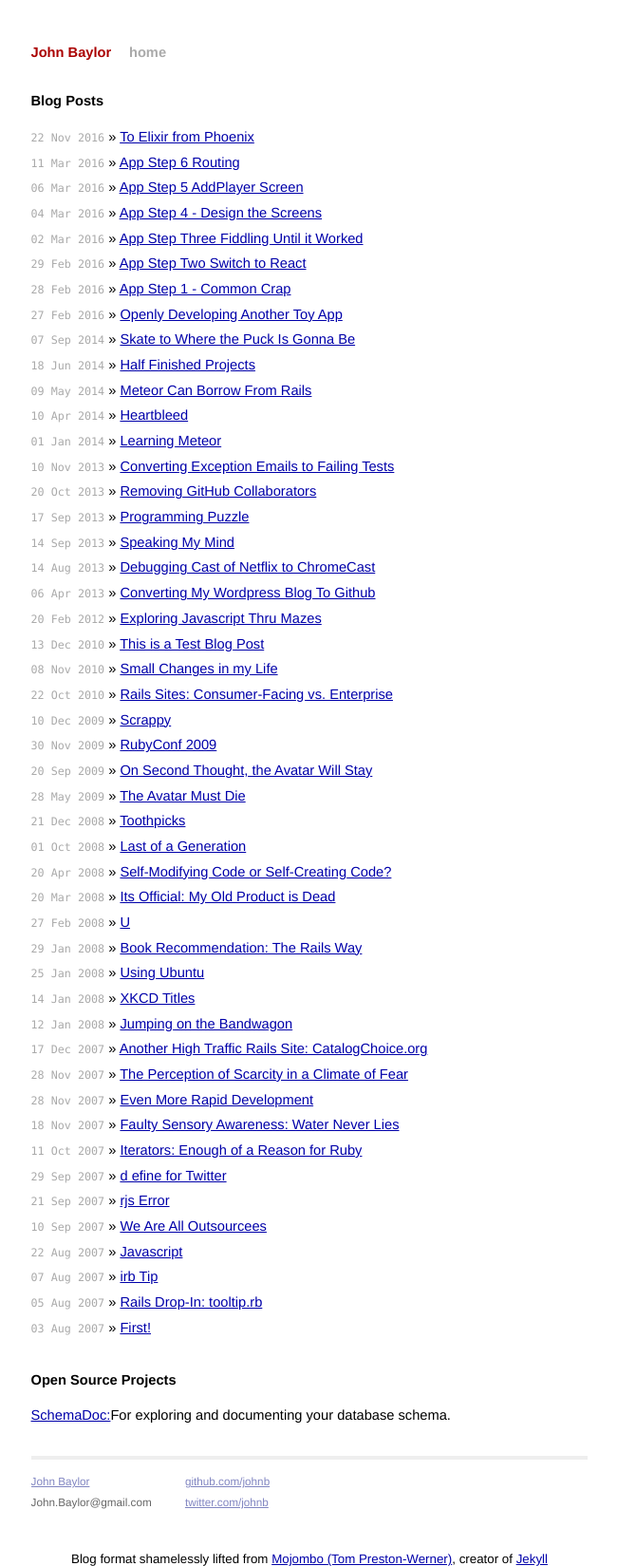
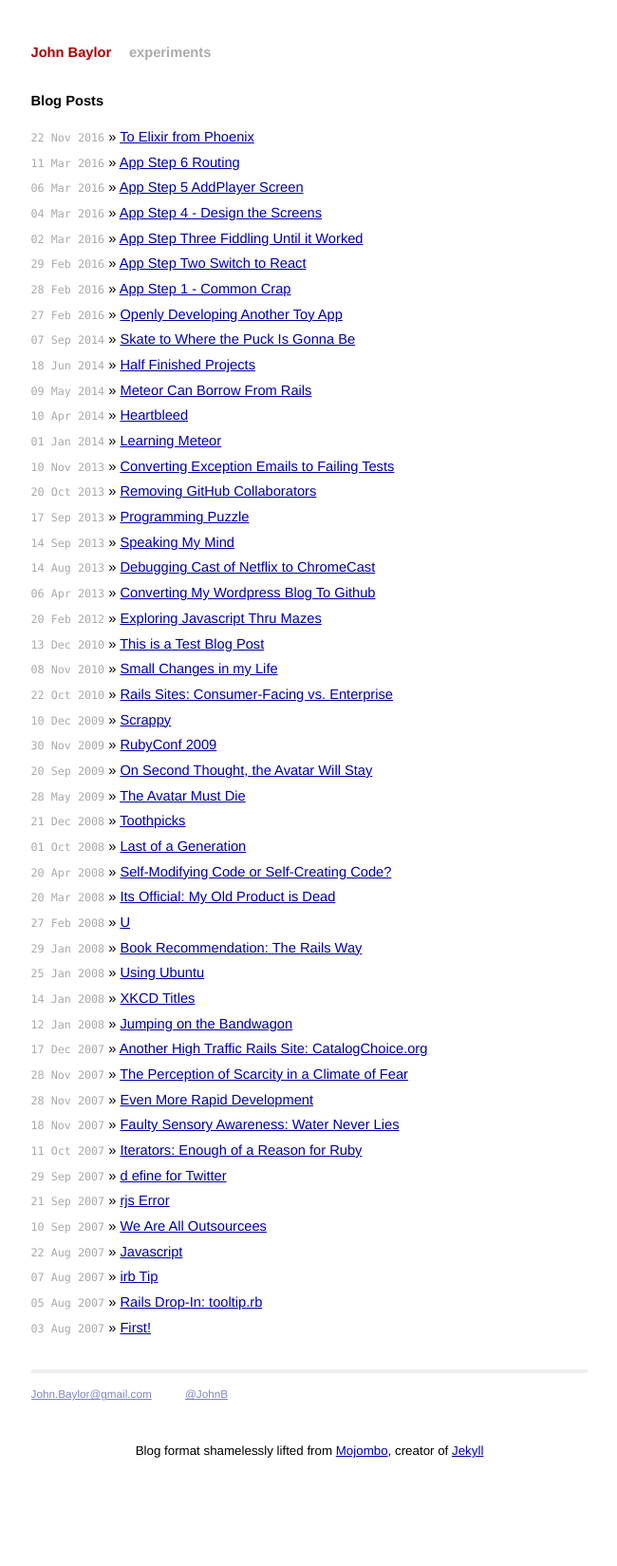
Before and after one commit to JohnB/johnb.github.com, a Jekyll site: the page built from index.html, in a window 1280 px wide. Shown: the whole page at 95% size, without its empty margins (314-964 px from the left). Built offline with Jekyll 4.4.1, drawn with Linux system fonts in a browser that asks for light colours; after the commit the page ends 1535 px from its top, so only the background shows below that.

Commit message:
Clarify description that, apparently, no one sees. Replace/move various links. Remove HTML comment.

```diff
--- a/_config.yml
+++ b/_config.yml
@@ -1,9 +1,8 @@
 title: JohnB
 email: john.baylor@gmail.com
 description: > # this means to ignore newlines until "baseurl:"
-  Write an awesome description for your new site here. You can edit this
-  line in _config.yml. It will appear in your document head meta (for
-  Google search results) and in your feed.xml site description.
+  Periodic blog for some random software dev.
+  Nothing to see here. Move along.
 baseurl: "" # the subpath of your site, e.g. /blog
 url: "" # the base hostname & protocol for your site, e.g. http://example.com
 twitter_username: johnb
--- a/_layouts/default.html
+++ b/_layouts/default.html
@@ -10,18 +10,17 @@
 
    <!-- Homepage CSS -->
    <link rel="stylesheet" href="/css/screen.css" type="text/css" media="screen, projection" />
-
-   <!-- Typekit - TODO: replace Mojombo's with my own...
-   <script type="text/javascript" src="http://use.typekit.com/jpd0pfm.js"></script>
-   <script type="text/javascript">try{Typekit.load();}catch(e){}</script>
-    -->
 </head>
 <body>
 
 <div class="site">
   <div class="title">
-    <a href="/">John Baylor</a>
-    <a class="extra" href="/">home</a>
+    <a href="/">
+      John Baylor
+    </a>
+    <a class="extra" href="https://github.com/JohnB?tab=repositories">
+      experiments
+    </a>
   </div>
 
   {{ content }}
@@ -29,20 +28,22 @@
   <div class="footer">
     <div class="contact">
       <p>
-        <a href="http://johnbaylor.org/">John Baylor</a><br />
-        John.Baylor@gmail.com
+        <a href="mailto:John.Baylor+blog@gmail.com">
+          John.Baylor@gmail.com
+        </a>
       </p>
     </div>
     <div class="contact">
       <p>
-        <a href="http://github.com/johnb/">github.com/johnb</a><br />
-        <a href="http://twitter.com/johnb/">twitter.com/johnb</a><br />
+        <a href="http://twitter.com/johnb/">
+          @JohnB
+        </a>
       </p>
     </div>
   </div>
 </div>
 Blog format shamelessly lifted from
-<a href="http://tom.preston-werner.com/">Mojombo (Tom Preston-Werner)</a>, creator of
+<a href="http://tom.preston-werner.com/">Mojombo</a>, creator of
 <a href="https://github.com/mojombo/jekyll/">Jekyll</a>
 </body>
 </html>
--- a/index.html
+++ b/index.html
@@ -1,6 +1,6 @@
 ---
 layout: default
-title: John Baylor
+title: JohnB
 ---
 
 <div id="home">
@@ -10,9 +10,4 @@
       <li><span>{{ post.date | date_to_string }}</span> &raquo; <a href="{{ post.url }}">{{ post.title }}</a></li>
     {% endfor %}
   </ul>
-
-  <h1>Open Source Projects</h1>
-  <ul class="posts">
-    <li><a href="https://github.com/johnb/schema_doc">SchemaDoc:</a>For exploring and documenting your database schema.</li>
-  </ul>
 </div>
```
